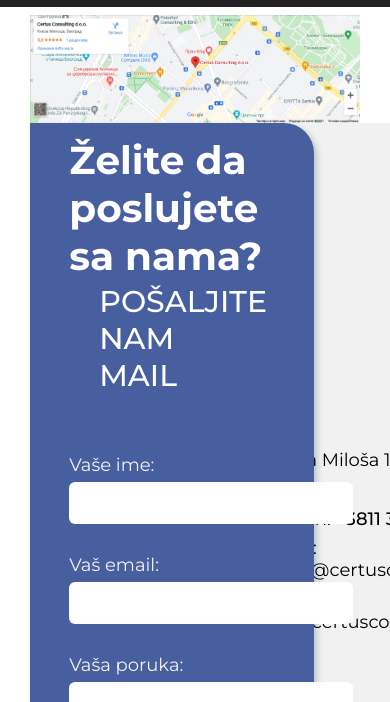
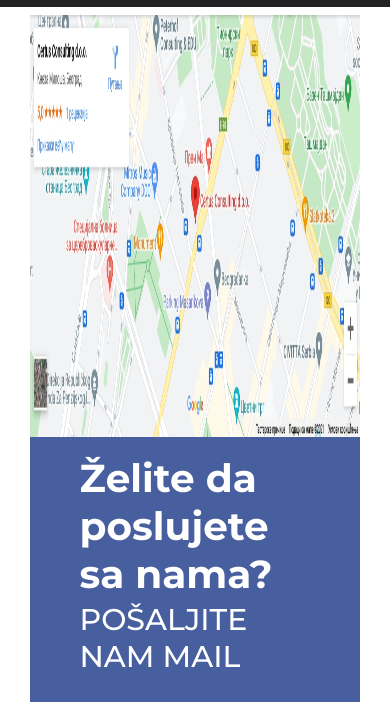
Before and after one commit to Aleksandarc/certusConsulting, a plain HTML site: page kontakt.html in a window 390 px wide. Shown: the part 77-779 px from the top of the page. Drawn offline with Linux system fonts and the light colour scheme.

Commit message:
Mobile verzija Kontakt stranice

```diff
--- a/style.css
+++ b/style.css
@@ -561,6 +561,7 @@ table {
   margin: 0.2rem 0 2rem 0;
   font-weight: var(--font-semibold);
   color: #fff;
+  padding: 0 0;
 }
 
 .kontaktForma {
@@ -817,6 +818,9 @@ table {
     margin-left: 10%;
     margin-right: 10%;
   }
+  .kontaktTitle {
+    padding: 0 0;
+  }
 }
 
 @media only screen and (max-width: 1050px) {
@@ -873,6 +877,10 @@ table {
   .kontaktContainer {
     margin-left: 5%;
     margin-right: 5%;
+  }
+
+  .kontaktTitle {
+    padding: 0 0;
   }
 }
 
@@ -931,4 +939,28 @@ table {
     margin-left: 2rem;
     margin-right: 2rem;
   }
+  .kontaktBox {
+    grid-template-columns: auto;
+  }
+  .kontaktEmail {
+    margin-right: 0;
+    border-radius: 0;
+    box-shadow: none;
+  }
+
+  .kontaktTitle {
+    padding: 0 0;
+  }
+
+  .kontaktImg {
+    max-height: 40vh;
+  }
 }
+
+/* Mobile CSS */
+@media only screen and (max-width: 768px) {
+  /* Kontakt */
+  .kontaktContainer img {
+    height: 50vh;
+  }
+}
```
Also changed, not shown: progres.html (+14 -2 lines).
